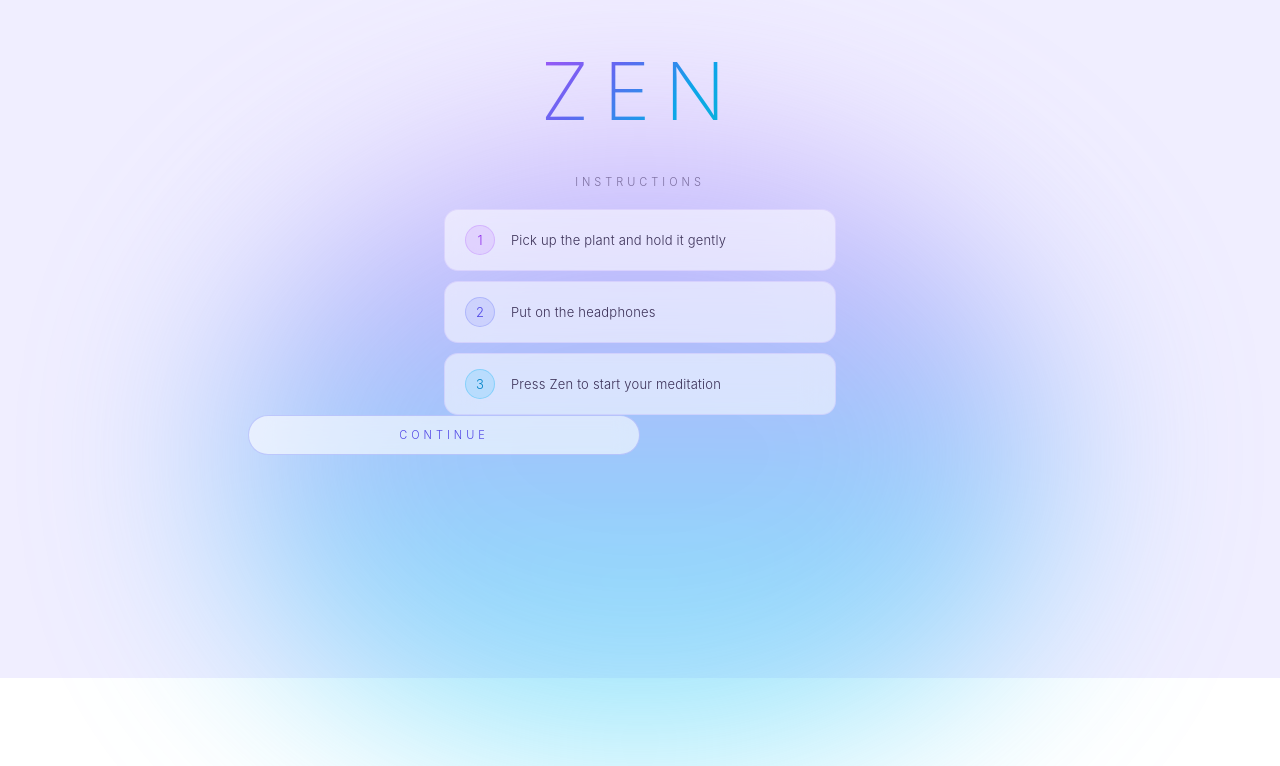
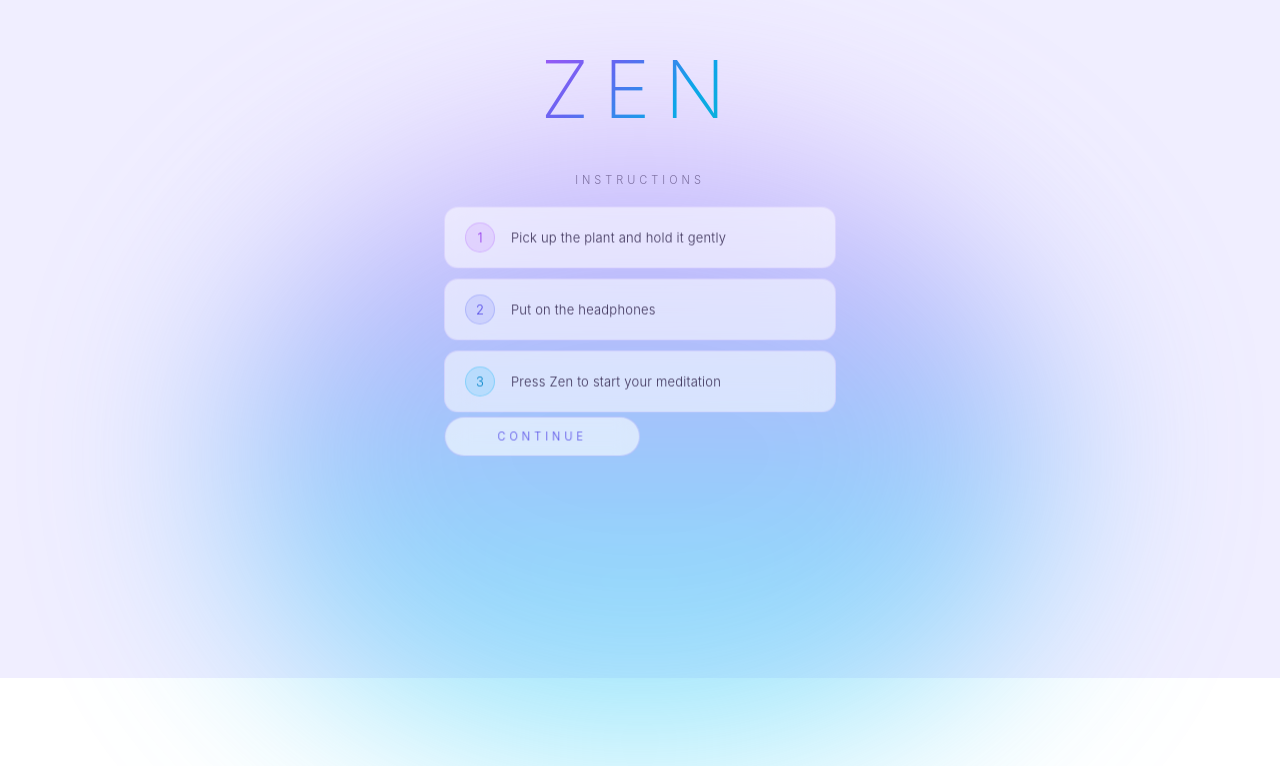
Before and after one commit to chanseox/zen-app, a React (Vite) app: page /#/ in a window 1280 px wide. Shown: the part 122-888 px from the top of the page. Built offline with nearby package versions, Linux system fonts and the light colour scheme.

Commit message:
fix overlay centering

```diff
--- a/src/styles/Home.css
+++ b/src/styles/Home.css
@@ -17,6 +17,10 @@
   gap: 8px;
   z-index: 10;
   width: 100%;
+  position: absolute;
+  left: 50%;
+  top: 50%;
+  transform: translate(-50%, -50%);
 }
 
 .title-container {
--- a/src/styles/Instructions.css
+++ b/src/styles/Instructions.css
@@ -83,8 +83,8 @@
 }
 
 .instruction-button {
-  padding: 14px 0;
-  width: 100%;
+  padding: 14px 52px;
+  width: auto;
   border: 1px solid rgba(129, 140, 248, 0.4);
   background: rgba(255, 255, 255, 0.6);
   color: #5046e5;
@@ -98,6 +98,8 @@
   backdrop-filter: blur(12px);
   transition: background 0.3s, border-color 0.3s, color 0.3s;
   position: static;
+  display: block;
+  margin: 4px auto 0;
 }
 
 .instruction-button:hover {
```
Also changed, not shown: 4 other files (tests, documents, lock files or other folders).
